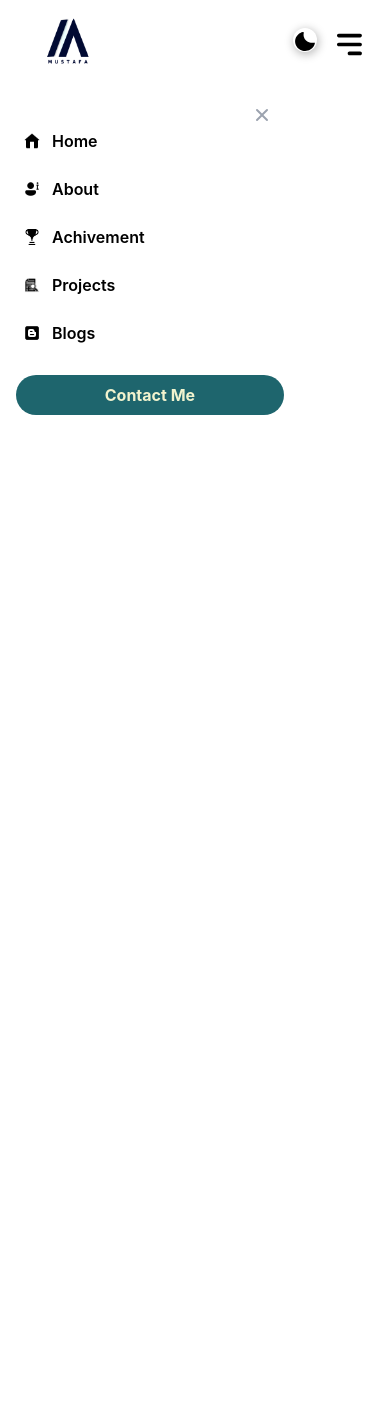
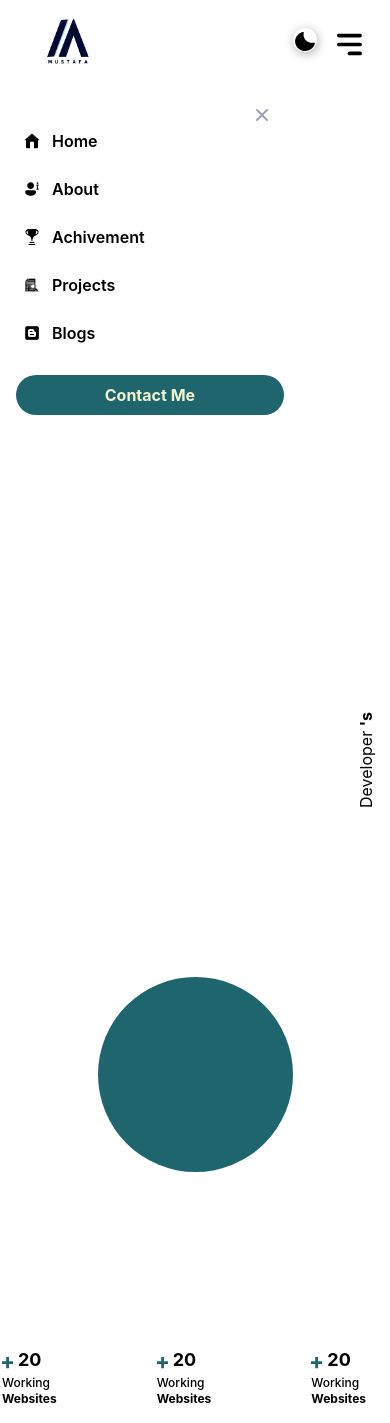
Before and after one commit to mustafaazad03/Portfolio-2.0, a Next.js app: page / in a window 390 px wide. Before the commit the page ends 844 px from the top, so only its background shows below. Built offline with nearby package versions, Linux system fonts and the light colour scheme.

Commit message:
Leanding Page made fully responsive

```diff
--- /dev/null
+++ b/components/About.js
@@ -0,0 +1,14 @@
+import React from 'react'
+
+const About = () => {
+  return (
+    <>
+    <div className="grid grid-cols-2">
+        <div className=""></div>
+        <div className=""></div>
+    </div>
+    </>
+  )
+}
+
+export default About
--- a/components/Buisness.js
+++ b/components/Buisness.js
@@ -9,6 +9,11 @@ const Buisness = () => {
 	// 	{name : "Mentor Name" , desc : "Lorem ipsum dolor sit amet consectetur elit. Teneturdeserunt ducimus quidem itaque." , img : "/aboutdark.png"},
 	// ]
 	const tutor = [
+		{
+			name: "Testimonial",
+			desc: "Lorem ipsum dolor sit amet consectetur elit. Teneturdeserunt ducimus quidem itaque.",
+			img: "/aboutdark.png",
+		},
 		{
 			name: "Testimonial",
 			desc: "Lorem ipsum dolor sit amet consectetur elit. Teneturdeserunt ducimus quidem itaque.",
@@ -28,6 +33,7 @@ const Buisness = () => {
 					voluptate deleniti eligendi odit fugit nemo tempore atque nisi ab!
 				</p>
 			</div>
+			<div className="flex">
 			{tutor.map((value,idx) => {
 				return(
 					<>
@@ -66,6 +72,7 @@ const Buisness = () => {
 					</>
 				)
 			})}
+			</div>
 
 			{/* <div id="indicators-carousel" class="relative" data-carousel="static">
     <div class="relative h-56 overflow-hidden rounded-lg md:h-96">
--- a/components/LandingPage.js
+++ b/components/LandingPage.js
@@ -1,10 +1,83 @@
+import Link from 'next/link'
 import React from 'react'
 
 const LandingPage = () => {
   return (
-    <>
-        <h3 className='absolute w-24 h-32 left-36 top-52 font-sans font-bold text-[5rem]'>UI</h3>
-    </>
+    <div className='dark:bg-black sm:h-[95vh] h-full w-full overflow-x-hidden'>
+
+        {/* ui text placing */}
+
+        <h3 className='absolute w-24 h-32 xl:left-[11rem] lg:top-36 sm:left-[7rem] top-28 left-[19vw] sm:top-32  dark:text-light font-sans font-bold sm:text-[3.5rem] text-5xl'>UI<span className='dark:text-darko text-lightb'>.</span></h3>
+
+
+        {/* react js text component */}
+
+        <div className="absolute w-28 xl:left-[12.5rem] lg:top-[28rem] sm:left-[7.4rem] sm:top-96 left-[60vw] top-[30vh]">
+        <div className="absolute bg-black dark:bg-light w-3 h-3 "></div>
+        <h4 className='absolute text-lightb dark:text-darko ml-5 top-[-1rem] leading-5'>React & Next Js</h4>
+        </div>
+        <div className="sm:absolute sm:top-[50vh] sm:left-3 h-32 flex space-x-2 mt-[75vh] mb-[-85vh] sm:mb-0 sm:mt-0 ml-[10vw] sm:ml-0 sm:block sm:space-y-3">
+        <Link href="www.github.com"><svg viewBox="0 0 496 512" className='dark:fill-light w-6 h-6 cursor-pointer sm:ml-2'>
+            <path d="M165.9 397.4c0 2-2.3 3.6-5.2 3.6-3.3.3-5.6-1.3-5.6-3.6 0-2 2.3-3.6 5.2-3.6 3-.3 5.6 1.3 5.6 3.6zm-31.1-4.5c-.7 2 1.3 4.3 4.3 4.9 2.6 1 5.6 0 6.2-2s-1.3-4.3-4.3-5.2c-2.6-.7-5.5.3-6.2 2.3zm44.2-1.7c-2.9.7-4.9 2.6-4.6 4.9.3 2 2.9 3.3 5.9 2.6 2.9-.7 4.9-2.6 4.6-4.6-.3-1.9-3-3.2-5.9-2.9zM244.8 8C106.1 8 0 113.3 0 252c0 110.9 69.8 205.8 169.5 239.2 12.8 2.3 17.3-5.6 17.3-12.1 0-6.2-.3-40.4-.3-61.4 0 0-70 15-84.7-29.8 0 0-11.4-29.1-27.8-36.6 0 0-22.9-15.7 1.6-15.4 0 0 24.9 2 38.6 25.8 21.9 38.6 58.6 27.5 72.9 20.9 2.3-16 8.8-27.1 16-33.7-55.9-6.2-112.3-14.3-112.3-110.5 0-27.5 7.6-41.3 23.6-58.9-2.6-6.5-11.1-33.3 2.6-67.9 20.9-6.5 69 27 69 27 20-5.6 41.5-8.5 62.8-8.5s42.8 2.9 62.8 8.5c0 0 48.1-33.6 69-27 13.7 34.7 5.2 61.4 2.6 67.9 16 17.7 25.8 31.5 25.8 58.9 0 96.5-58.9 104.2-114.8 110.5 9.2 7.9 17 22.9 17 46.4 0 33.7-.3 75.4-.3 83.6 0 6.5 4.6 14.4 17.3 12.1C428.2 457.8 496 362.9 496 252 496 113.3 383.5 8 244.8 8zM97.2 352.9c-1.3 1-1 3.3.7 5.2 1.6 1.6 3.9 2.3 5.2 1 1.3-1 1-3.3-.7-5.2-1.6-1.6-3.9-2.3-5.2-1zm-10.8-8.1c-.7 1.3.3 2.9 2.3 3.9 1.6 1 3.6.7 4.3-.7.7-1.3-.3-2.9-2.3-3.9-2-.6-3.6-.3-4.3.7zm32.4 35.6c-1.6 1.3-1 4.3 1.3 6.2 2.3 2.3 5.2 2.6 6.5 1 1.3-1.3.7-4.3-1.3-6.2-2.2-2.3-5.2-2.6-6.5-1zm-11.4-14.7c-1.6 1-1.6 3.6 0 5.9 1.6 2.3 4.3 3.3 5.6 2.3 1.6-1.3 1.6-3.9 0-6.2-1.4-2.3-4-3.3-5.6-2z"/>
+        </svg>
+        </Link>
+        <Link href="www.linkedin.com"><svg viewBox="0 0 448 512" className='dark:fill-light w-6 h-6 cursor-pointer'>
+            <path d="M416 32H31.9C14.3 32 0 46.5 0 64.3v383.4C0 465.5 14.3 480 31.9 480H416c17.6 0 32-14.5 32-32.3V64.3c0-17.8-14.4-32.3-32-32.3zM135.4 416H69V202.2h66.5V416zm-33.2-243c-21.3 0-38.5-17.3-38.5-38.5S80.9 96 102.2 96c21.2 0 38.5 17.3 38.5 38.5 0 21.3-17.2 38.5-38.5 38.5zm282.1 243h-66.4V312c0-24.8-.5-56.7-34.5-56.7-34.6 0-39.9 27-39.9 54.9V416h-66.4V202.2h63.7v29.2h.9c8.9-16.8 30.6-34.5 62.9-34.5 67.2 0 79.7 44.3 79.7 101.9V416z"/>
+        </svg>
+        </Link>
+        <Link href="www.instagram.com"><svg viewBox="0 0 448 512" className='dark:fill-light w-6 h-6 cursor-pointer'>
+            <path d="M224.1 141c-63.6 0-114.9 51.3-114.9 114.9s51.3 114.9 114.9 114.9S339 319.5 339 255.9 287.7 141 224.1 141zm0 189.6c-41.1 0-74.7-33.5-74.7-74.7s33.5-74.7 74.7-74.7 74.7 33.5 74.7 74.7-33.6 74.7-74.7 74.7zm146.4-194.3c0 14.9-12 26.8-26.8 26.8-14.9 0-26.8-12-26.8-26.8s12-26.8 26.8-26.8 26.8 12 26.8 26.8zm76.1 27.2c-1.7-35.9-9.9-67.7-36.2-93.9-26.2-26.2-58-34.4-93.9-36.2-37-2.1-147.9-2.1-184.9 0-35.8 1.7-67.6 9.9-93.9 36.1s-34.4 58-36.2 93.9c-2.1 37-2.1 147.9 0 184.9 1.7 35.9 9.9 67.7 36.2 93.9s58 34.4 93.9 36.2c37 2.1 147.9 2.1 184.9 0 35.9-1.7 67.7-9.9 93.9-36.2 26.2-26.2 34.4-58 36.2-93.9 2.1-37 2.1-147.8 0-184.8zM398.8 388c-7.8 19.6-22.9 34.7-42.6 42.6-29.5 11.7-99.5 9-132.1 9s-102.7 2.6-132.1-9c-19.6-7.8-34.7-22.9-42.6-42.6-11.7-29.5-9-99.5-9-132.1s-2.6-102.7 9-132.1c7.8-19.6 22.9-34.7 42.6-42.6 29.5-11.7 99.5-9 132.1-9s102.7-2.6 132.1 9c19.6 7.8 34.7 22.9 42.6 42.6 11.7 29.5 9 99.5 9 132.1s2.7 102.7-9 132.1z"/>
+        </svg>
+        </Link>
+        </div>
+        <div className="sm:absolute lg:top-[25vh] xl:left-[36vw] sm:left-[28vw] sm:top-[30vh] lg:w-60 lg:h-60 sm:w-52 sm:h-52 w-[50vw] h-[50vw] top-[30vh] mt-[100vh] sm:mt-0 mb-[-60vh] sm:mb-0 mx-auto dark:bg-darko bg-lightb rounded-full hover:scale-125 ease-in-out delay-150"></div>
+        <div className="grid grid-cols-3 sm:justify-around justify-between mx-20">
+
+        {/* first section */}
+
+        <div className=" lg:mt-[80vh] ml-[-20vw] sm:ml-[0] sm:mt-[76vh] mt-[82vh] flex flex-col sm:flex-row">
+        <svg className ="w-[0.7rem] h-[0.7rem] sm:w-[0.9rem] sm:h-[0.85rem]" viewBox="0 0 20 20" fill="none">
+        <path d="M7.5 0V7.5H0V12.5H7.5V20H12.5V12.5H20V7.5H12.5V0H7.5Z" className='dark:fill-darko fill-lightb'/>
+        </svg>
+        <h3 className='font-bold sm:text-2xl text-lg sm:mt-[-0.7rem] mt-[-1.4rem] dark:text-light sm:mx-2 my-3 sm:my-0 mx-4'>20</h3>
+        <h4 className=' dark:text-light font-medium mt-[-0.7rem] text-xs'>Working</h4>
+        <h4 className='font-bold sm:my-[3.2vh] sm:ml-[-3rem] sm:mt-[0.45rem] dark:text-light text-xs'>Websites</h4>
+        </div>
+
+        {/* second section */}
+
+        <div className=" lg:mt-[80vh] mb-4 sm:ml-[0] sm:mt-[76vh] mt-[82vh] flex flex-col justify-center sm:flex-row">
+        <svg className ="w-[0.7rem] h-[0.7rem] sm:w-[0.9rem] sm:h-[0.85rem]" viewBox="0 0 20 20" fill="none">
+        <path d="M7.5 0V7.5H0V12.5H7.5V20H12.5V12.5H20V7.5H12.5V0H7.5Z" className='dark:fill-darko fill-lightb'/>
+        </svg>
+        <h3 className='font-bold sm:text-2xl text-lg sm:mt-[-0.7rem] mt-[-1.4rem] dark:text-light sm:mx-2 my-3 sm:my-0 mx-4'>20</h3>
+        <h4 className=' dark:text-light font-medium mt-[-0.7rem] text-xs'>Working</h4>
+        <h4 className='font-bold sm:my-[3.2vh] sm:ml-[-3rem] sm:mt-[0.45rem] dark:text-light text-xs'>Websites</h4>
+        </div>
+
+        {/* third Section */}
+
+        <div className=" lg:mt-[80vh] ml-[20vw] mb-4 sm:ml-[0] sm:mt-[76vh] mt-[82vh] flex flex-col justify-end sm:flex-row">
+        <svg className ="w-[0.7rem] h-[0.7rem] sm:w-[0.9rem] sm:h-[0.85rem]" viewBox="0 0 20 20" fill="none">
+        <path d="M7.5 0V7.5H0V12.5H7.5V20H12.5V12.5H20V7.5H12.5V0H7.5Z" className='dark:fill-darko fill-lightb'/>
+        </svg>
+        <h3 className='font-bold sm:text-2xl text-lg sm:mt-[-0.7rem] mt-[-1.4rem] dark:text-light sm:mx-2 my-3 sm:my-0 mx-4'>20</h3>
+        <h4 className=' dark:text-light font-medium mt-[-0.7rem] text-xs'>Working</h4>
+        <h4 className='font-bold sm:my-[3.2vh] sm:ml-[-3rem] sm:mt-[0.45rem] dark:text-light text-xs'>Websites</h4>
+        </div>
+
+        </div>
+        {/* <div className="sm:absolute lg:top-[25vh] xl:left-[36vw] sm:left-[28vw] sm:top-[30vh] lg:w-60 lg:h-60 sm:w-52 sm:h-52 w-[50vw] h-[50vw] top-[30vh] dark:bg-darko bg-lightb rounded-full hover:scale-125 ease-in-out delay-150"></div> */}
+        <h3 className='sm:w-[20vw] w-[50vw] h-[2vw] sm:top-[32vh] sm:left-[65vw] top-[45vh] left-[10vw] absolute font-semibold text-[1.2rem] dark:text-light'>Hi! I Am</h3>
+        <h3 className='sm:w-[31vw] w-[80vw] h-[2vw] sm:top-[36vh] sm:left-[65vw] top-[50vh] left-[10vw] absolute font-bold text-[2rem] dark:text-light hover:scale-110 ease-in-out delay-100'>Mustafa Azad</h3>
+        <h3 className='absolute sm:w-[31vw] w-[80vw] h-[2vw] sm:top-[43.5vh] top-[58vh] left-[10vw] font-semibold text-xl sm:left-[65vw] dark:text-light'>A <span className="this mx-[0.3rem] font-bold text-2xl dark:text-darko text-lightb"></span> Developer</h3>
+        <p className='text-sm xl:w-[18.2vw] sm:w-[25vw] w-[80vw] absolute sm:top-[50vh] sm:left-[65vw] top-[65vh] left-[10vw] dark:text-light'>Have Hands-On Experience In Web Development Using React Js, Next Js and Currently Learning . . .
+        </p>
+        <Link href="www.google.com" download="/aboutlight.png">
+            <div className="lg:w-[10vw] lg:h-[5vh] sm:w-[15vw] h-[6vh] w-[37vw] absolute lg:top-[62vh] sm:top-[69vh] sm:left-[65vw] top-[80vh] left-[10vw] cursor-pointer bg-lightb dark:bg-darko rounded-3xl "><h3 className='text-center dark:text-black text-light text-lg font-semibold'>Resume</h3></div>
+        </Link>
+        <h3 className='absolute sm:bottom-32 mt-[-80vh] right-0 mr-[-1.5rem] -rotate-90 dark:text-light'>Developer <span className='font-bold'>'s</span></h3>
+    </div>
   )
 }
 
--- a/pages/index.js
+++ b/pages/index.js
@@ -2,6 +2,7 @@ import Navbar from '../components/Navbar'
 import Drawer from "../components/Drawer"
 // import Buisness from '../components/Buisness'
 import LandingPage from '../components/LandingPage'
+import About from '../components/About'
 
 export default function Home() {
   return (
@@ -10,6 +11,7 @@ export default function Home() {
       {/* <Layout/> */}
       <Drawer />
       <LandingPage/>
+      <About/>
       {/* <Buisness/> */}
     </>
   )
--- a/styles/globals.css
+++ b/styles/globals.css
@@ -10,3 +10,26 @@ body {
   font-family: -apple-system, BlinkMacSystemFont, Segoe UI, Roboto, Oxygen,
     Ubuntu, Cantarell, Fira Sans, Droid Sans, Helvetica Neue, sans-serif;
 }
+
+.this::before{
+  content: '';
+  color: var(--blue);
+  animation: animate infinite 6s;
+}
+@keyframes animate{
+  0%{
+    content: 'Web';
+  }
+  10%{
+      content: 'React';
+  }
+  50%{
+      content:'Next';
+  }
+  90%{
+      content: 'Python';
+  }
+  100%{
+    content: 'Web';
+  }
+}
```
